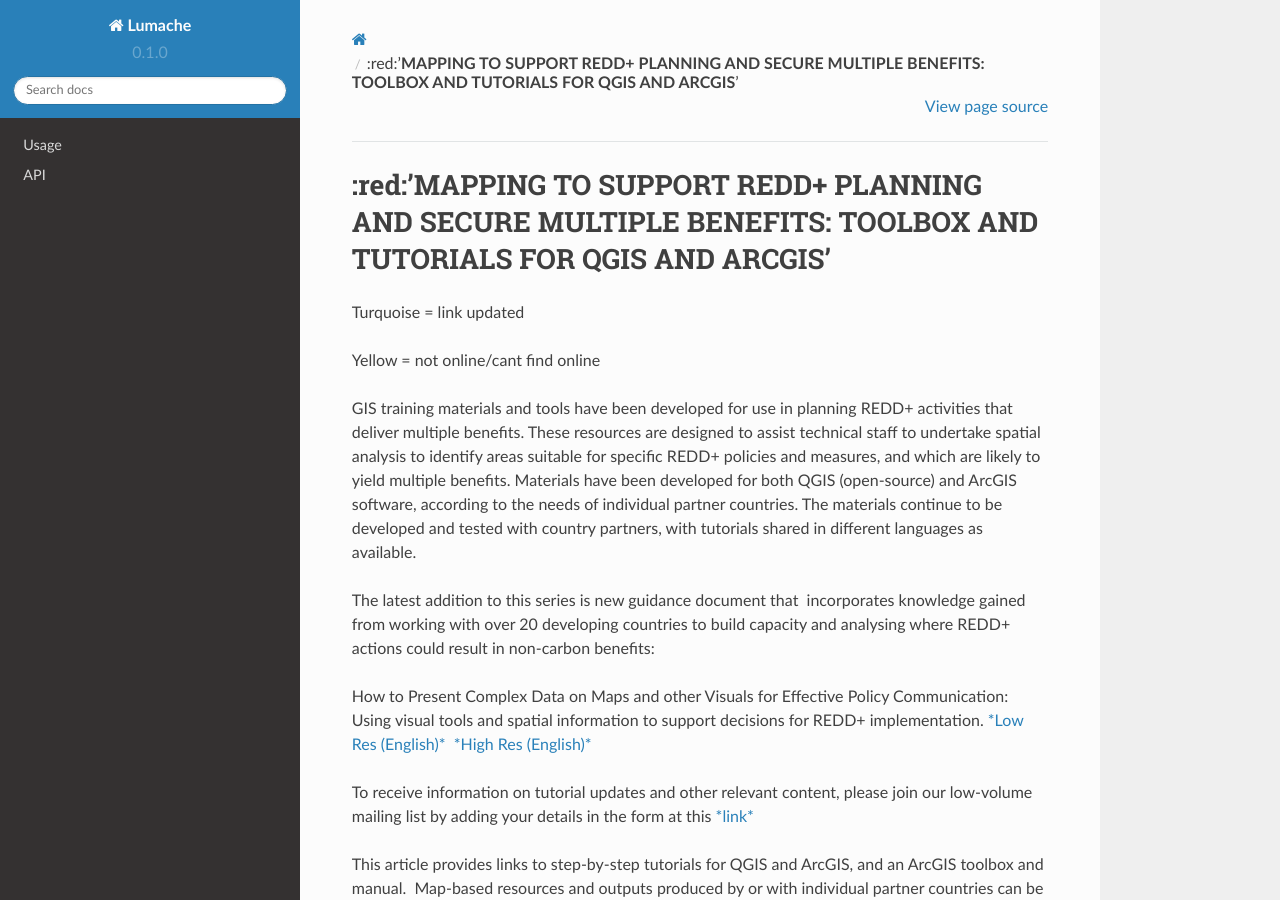
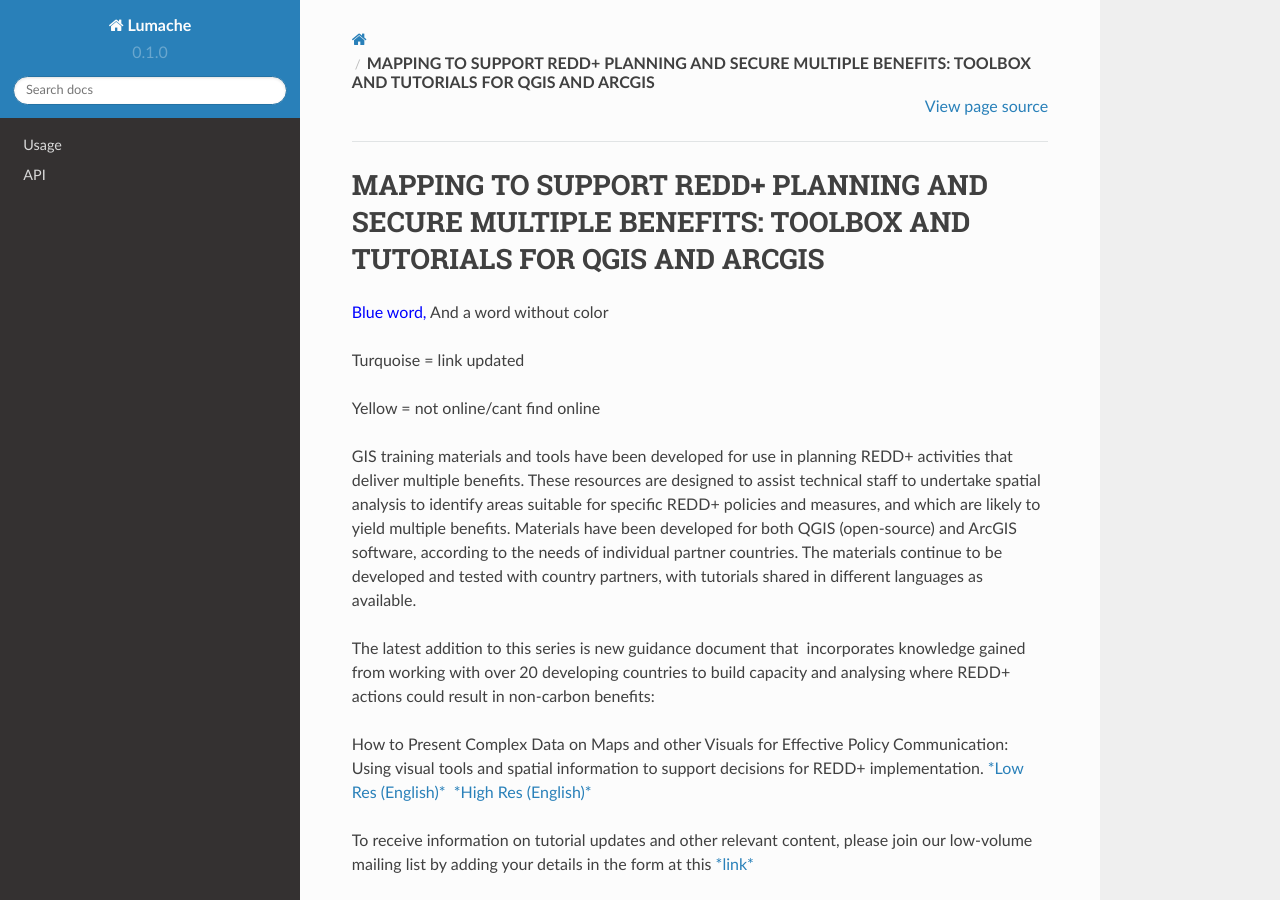
Before and after one commit to corinnar/GIS_tutorials, a Sphinx documentation site: the page built from docs/source/GIS_TOOLS_PAGE.rst, in a window 1280 px wide and 900 px high. Built offline with Sphinx 7.4.7 and the Read the Docs theme 2.0.0, drawn with Linux system fonts in a browser that asks for light colours.

Commit message:
Update GIS_TOOLS_PAGE.rst

```diff
--- a/docs/source/GIS_TOOLS_PAGE.rst
+++ b/docs/source/GIS_TOOLS_PAGE.rst
@@ -1,6 +1,16 @@
-====================================================================================================================
-:red:'**MAPPING TO SUPPORT REDD+ PLANNING AND SECURE MULTIPLE BENEFITS: TOOLBOX AND TUTORIALS FOR QGIS AND ARCGIS**'
-====================================================================================================================
+==============================================================================================================
+**MAPPING TO SUPPORT REDD+ PLANNING AND SECURE MULTIPLE BENEFITS: TOOLBOX AND TUTORIALS FOR QGIS AND ARCGIS**
+==============================================================================================================
+
+
+
+
+.. role:: raw-html(raw)
+   :format: html
+
+:raw-html:`<font color="blue">Blue word,</font>` And a word without color
+
+
 Turquoise = link updated
 
 Yellow = not online/cant find online
```
